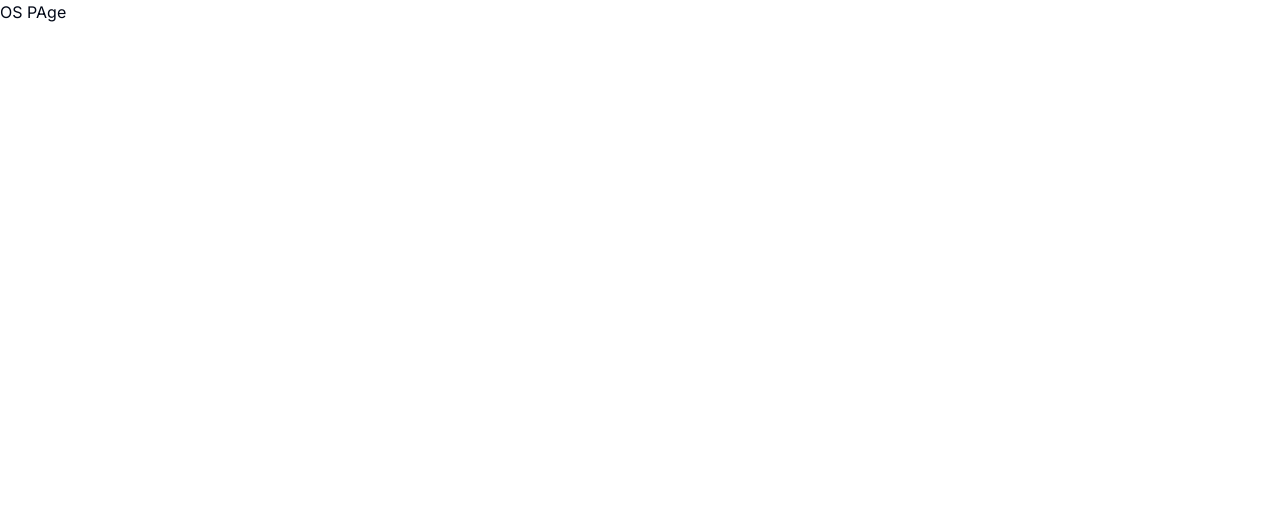
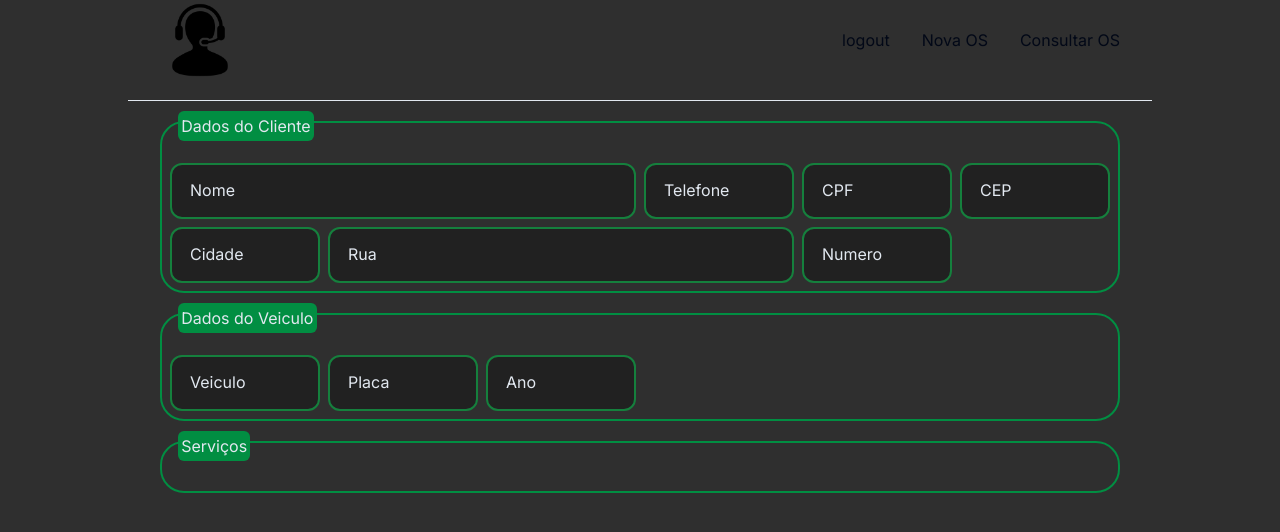
Before and after one commit to AndersonPadovani/auto-tech, a Next.js app: page /pages/os in a window 1280 px wide. Shown: the top 532 px of the page. Built offline with nearby package versions, Linux system fonts and the light colour scheme.

Commit message:
Create page OS

```diff
--- a/src/app/pages/login/page.tsx
+++ b/src/app/pages/login/page.tsx
@@ -56,7 +56,7 @@ export default function Page(this: any) {
       <div className="w-full h-full absolute backdrop-blur-0 top-0 left-0  blur-sm"></div>
       <form
         onSubmit={handleSubmit(() => console.log("save"))}
-        className="flex flex-col bg-transparent/60 items-center justify-center z-10 w-2/5 rounded-3xl gap-5 border-color-orange border-2"
+        className="flex flex-col px-32 bg-transparent/60 items-center justify-center z-10 w-2/5 rounded-3xl gap-5 border-color-orange border-2"
       >
         <Image
           alt="carros batendo"
--- a/src/app/pages/os/page.tsx
+++ b/src/app/pages/os/page.tsx
@@ -1,7 +1,57 @@
+"use client";
+import { BoxInput } from "@/components/boxInput/boxInput";
+import InputForm from "@/components/inputForm/inputForm";
+import { number } from "zod";
+
 export default function Page() {
   return (
-    <>
-      <h1>OS PAge</h1>
-    </>
+    <main className="flex flex-col w-full items-center gap-5 h-dvh bg-color-background">
+      <nav className="flex w-3/4 h-max justify-between">
+        <img
+          src="../img/service.png"
+          alt="Imagen Logo empresa"
+          className="w-20 h-20"
+        />
+        <menu className="flex gap-8 items-center">
+          <li>
+            <a href="http://">logout</a>
+          </li>
+          <li>
+            <a href="http://">Nova OS</a>
+          </li>
+          <li>
+            <a href="http://">Consultar OS</a>
+          </li>
+        </menu>
+      </nav>
+
+      <hr className="w-4/5 " />
+
+      <section className="w-3/4">
+        <form>
+          <div className="flex flex-col gap-5">
+            <BoxInput boxName="Dados do Cliente">
+              <InputForm valueName="Nome" divClassName="col-span-3" />
+              <InputForm valueName="Telefone" divClassName="col-span-1" />
+              <InputForm valueName="CPF" divClassName="col-span-1" />
+              <InputForm valueName="CEP" divClassName="col-span-1" />
+              <InputForm valueName="Cidade" divClassName="col-span-1" />
+              <InputForm valueName="Rua" divClassName="col-span-3" />
+              <InputForm
+                valueName="Numero"
+                itemType="number"
+                divClassName="col-span-1"
+              />
+            </BoxInput>
+            <BoxInput boxName="Dados do Veiculo">
+              <InputForm valueName="Veiculo" />
+              <InputForm valueName="Placa" />
+              <InputForm valueName="Ano" typeof="number" />
+            </BoxInput>
+            <BoxInput boxName="Serviços"></BoxInput>
+          </div>
+        </form>
+      </section>
+    </main>
   );
 }
--- /dev/null
+++ b/src/components/boxInput/boxInput.tsx
@@ -0,0 +1,23 @@
+import { ReactNode } from "react";
+
+type BoxInputType = {
+  boxName?: string;
+  children?: ReactNode;
+};
+
+export const BoxInput = ({ boxName, children, ...rest }: BoxInputType) => {
+  return (
+    <div
+      className="grid grid-cols-6 gap-2 w-full border-2 p-2 pt-10 rounded-3xl border-color-orange relative"
+      {...rest}
+    >
+      <label
+        hidden={boxName ? false : true}
+        className="absolute -top-3 ml-4 bg-color-orange text-slate-200 p-[0.2rem] rounded-md"
+      >
+        {boxName}
+      </label>
+      {children}
+    </div>
+  );
+};
--- a/src/components/inputForm/inputForm.tsx
+++ b/src/components/inputForm/inputForm.tsx
@@ -3,15 +3,23 @@ import "./inputForm.css";
 
 interface InputFormType extends InputHTMLAttributes<HTMLInputElement> {
   valueName: string;
-  valueInput: string
+  valueInput?: string;
+  className?: string;
+  divClassName?: string;
 }
 
-const InputForm = ({ valueName, valueInput, ...rest }: InputFormType) => {
+const InputForm = ({
+  valueName,
+  valueInput,
+  className,
+  divClassName,
+  ...rest
+}: InputFormType) => {
   const [inpText, setInpText] = useState("");
   return (
-    <div className="flex items-center w-2/3 h-max relative">
+    <div className={`${divClassName} flex items-center w-full h-max relative`}>
       <input
-        className={`inpType ${inpText || valueInput ? "inpHasText" : ""} w-full h-14 pl-3 text-slate-200 font-bold text-lg bg-transparent/30 rounded-xl border-green-700 border-2 outline-none`}
+        className={`inpType ${inpText || valueInput ? "inpHasText" : ""} w-full h-14 pl-3 text-slate-200 font-bold text-lg bg-transparent/30 rounded-xl border-green-700 border-2 outline-none ${className || ""}`}
         id={valueName}
         minLength={4}
         {...rest}
```
Also changed, not shown: public/img/m_image.png (added), public/img/service.png (added).
